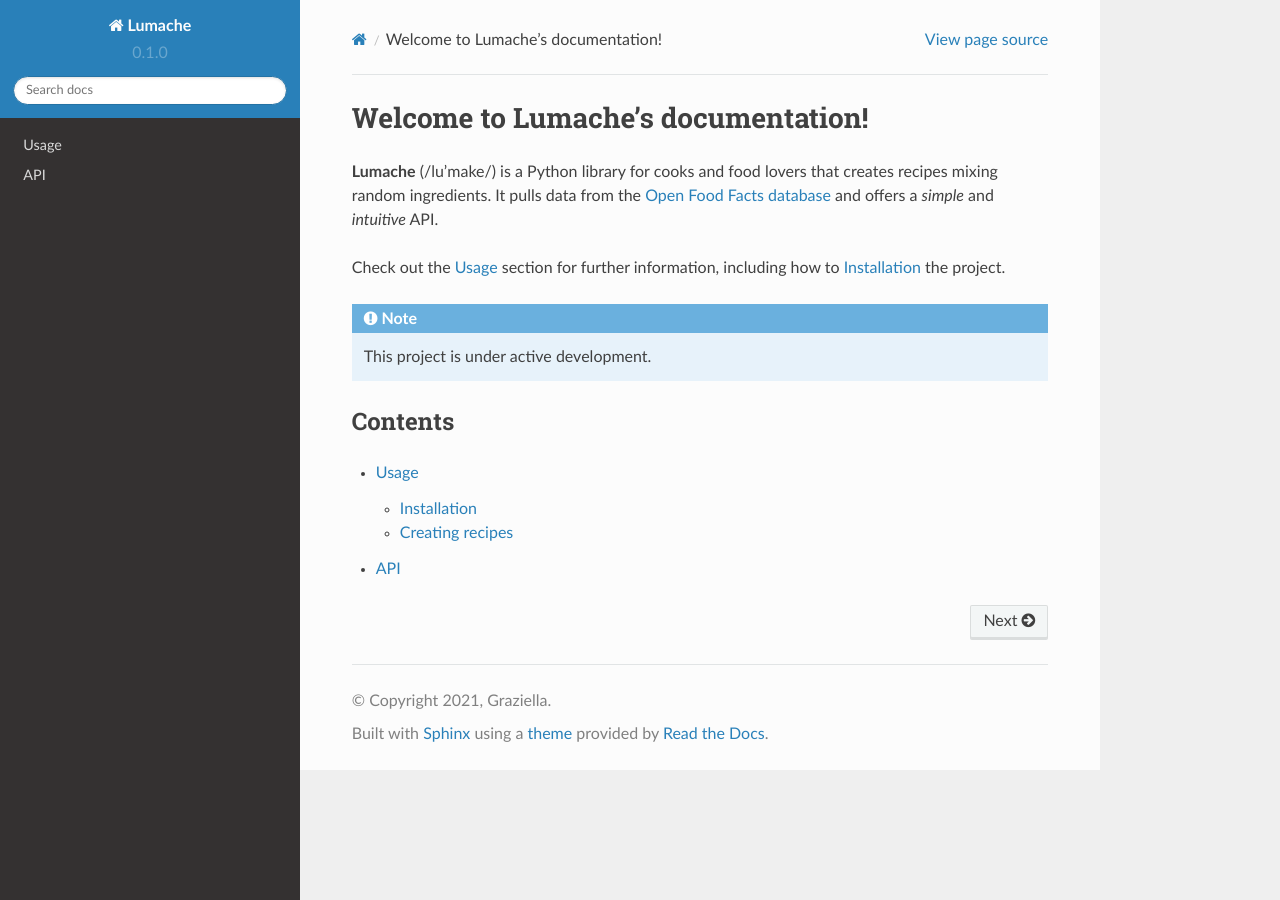
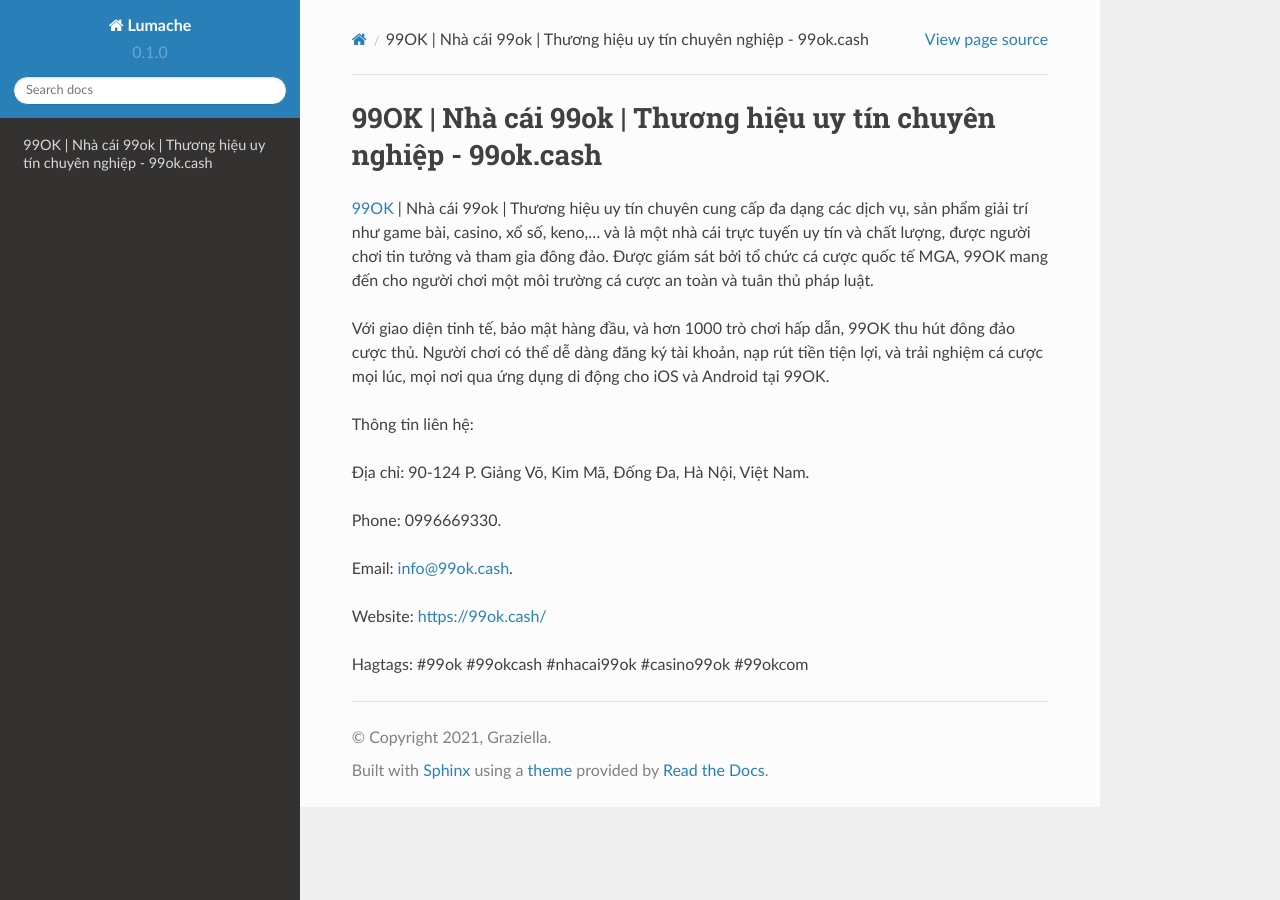
Before and after one commit to iaduphattai904809/99okcash, a Sphinx documentation site: the page built from docs/source/index.rst, in a window 1280 px wide. Built offline with Sphinx 7.4.7 and the Read the Docs theme 2.0.0, drawn with Linux system fonts in a browser that asks for light colours.

Commit message:
Update index.rst

```diff
--- a/docs/source/index.rst
+++ b/docs/source/index.rst
@@ -1,22 +1,18 @@
-Welcome to Lumache's documentation!
+99OK | Nhà cái 99ok | Thương hiệu uy tín chuyên nghiệp - 99ok.cash
 ===================================
 
-**Lumache** (/lu'make/) is a Python library for cooks and food lovers
-that creates recipes mixing random ingredients.
-It pulls data from the `Open Food Facts database <https://world.openfoodfacts.org/>`_
-and offers a *simple* and *intuitive* API.
+`99OK <https://99ok.cash/>`_ | Nhà cái 99ok | Thương hiệu uy tín chuyên cung cấp đa dạng các dịch vụ, sản phẩm giải trí như game bài, casino, xổ số, keno,... và là một nhà cái trực tuyến uy tín và chất lượng, được người chơi tin tưởng và tham gia đông đảo. Được giám sát bởi tổ chức cá cược quốc tế MGA, 99OK mang đến cho người chơi một môi trường cá cược an toàn và tuân thủ pháp luật.
 
-Check out the :doc:`usage` section for further information, including
-how to :ref:`installation` the project.
+Với giao diện tinh tế, bảo mật hàng đầu, và hơn 1000 trò chơi hấp dẫn, 99OK thu hút đông đảo cược thủ. Người chơi có thể dễ dàng đăng ký tài khoản, nạp rút tiền tiện lợi, và trải nghiệm cá cược mọi lúc, mọi nơi qua ứng dụng di động cho iOS và Android tại 99OK.
 
-.. note::
+Thông tin liên hệ:
 
-   This project is under active development.
+Địa chỉ: 90-124 P. Giảng Võ, Kim Mã, Đống Đa, Hà Nội, Việt Nam.
 
-Contents
---------
+Phone: 0996669330.
 
-.. toctree::
+Email: info@99ok.cash.
 
-   usage
-   api
+Website: https://99ok.cash/
+
+Hagtags: #99ok #99okcash #nhacai99ok #casino99ok #99okcom
```
